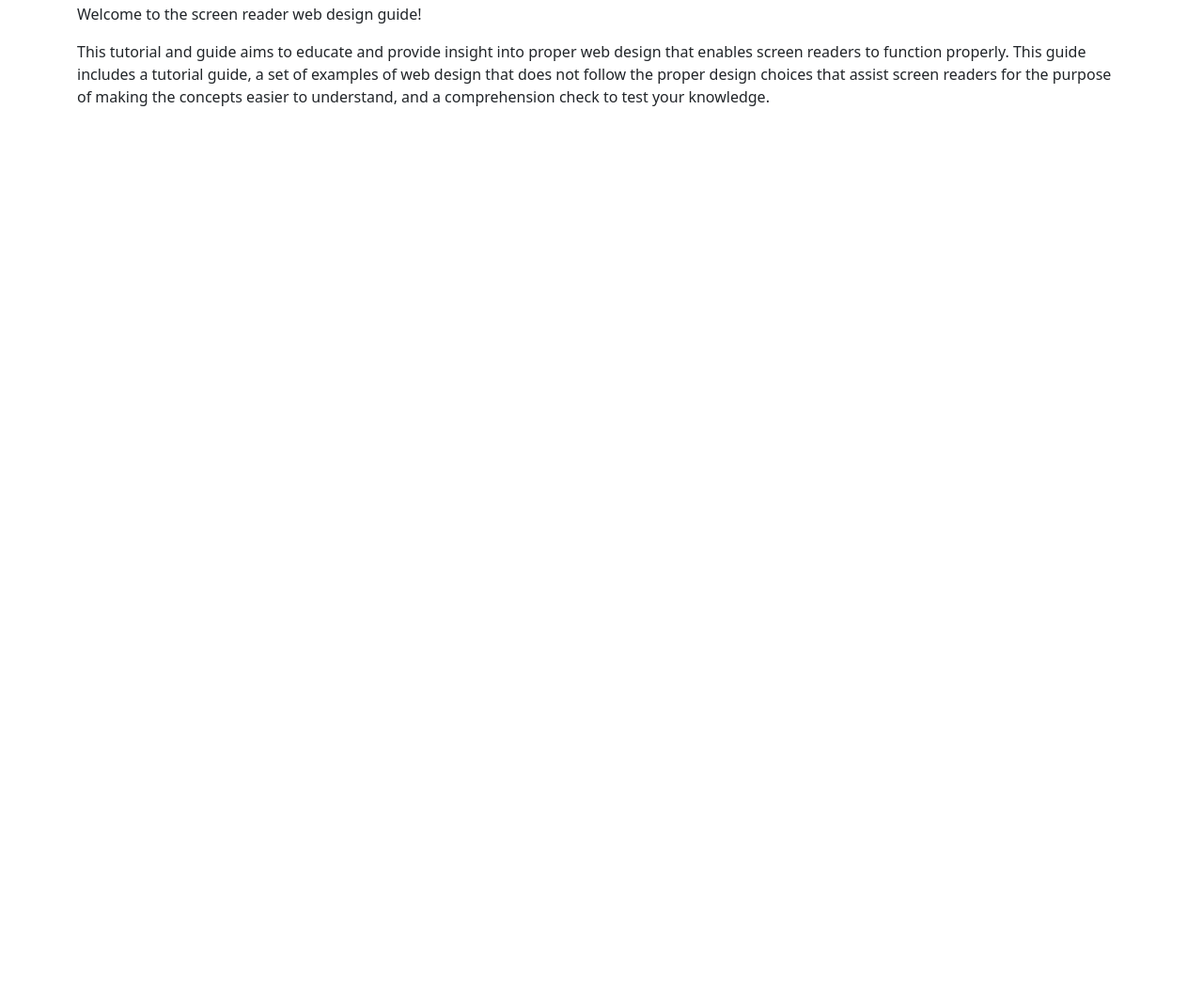
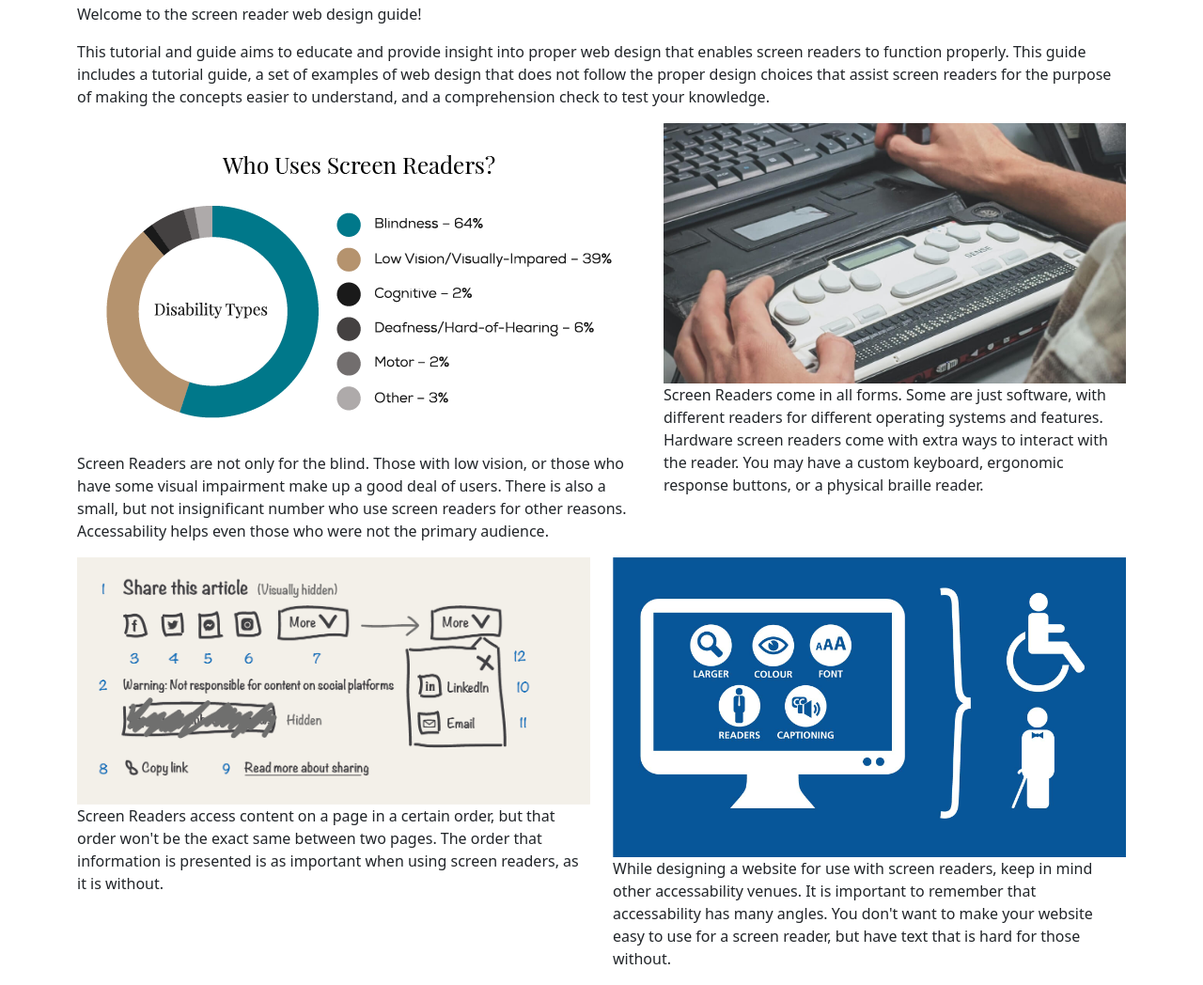
Before and after one commit to Miniture/HCI-Project, a plain HTML site: page index.html in a window 1280 px wide. Shown: the part 157-1205 px from the top of the page at 94% size. Before the commit the page ends 800 px from the top, so only its background shows below. Drawn offline with nearby package versions, Linux system fonts and the light colour scheme.

Commit message:
Add files via upload

```diff
--- a/index.html
+++ b/index.html
@@ -21,14 +21,29 @@
 		<p>Welcome to the screen reader web design guide!</p>
 		<p>This tutorial and guide aims to educate and provide insight into proper web design that enables screen readers to function properly. This guide includes a tutorial guide, a set of examples of web design that does not follow the proper design choices that assist screen readers for the purpose of making the concepts easier to understand, and a comprehension check to test your knowledge.</p>
 	</div>
+	<div class="container">
+			<div class="row">
+				<div class="col-md">
+					<img src="img/chart.png" alt="Chart showing a breakdown of the people that use screen readers.">
+					<p>Screen Readers are not only for the blind. Those with low vision, or those who have some visual impairment make up a good deal of users. There is also a small, but not insignificant number who use screen readers for other reasons. Accessability helps even those who were not the primary audience.</p>
+				</div>
+				<div class="col-md">
+					<img src="img/reader.jpg" class="img-fluid" alt="">
+					<p>Screen Readers come in all forms. Some are just software, with different readers for different operating systems and features. Hardware screen readers come with extra ways to interact with the reader. You may have a custom keyboard, ergonomic response buttons, or a physical braille reader.</p>
+				</div>
+			</div>
+			<div class="row">
+				<div class="col-md">
+					<img src="img/order.png" class="img-fluid" alt="">
+					<p>Screen Readers access content on a page in a certain order, but that order won't be the exact same between two pages. The order that information is presented is as important when using screen readers, as it is without. </p>
+				</div>
+				<div class="col-md">
+					<img src="img/banner.jpg" class="img-fluid" alt="">
+					<p>While designing a website for use with screen readers, keep in mind other accessability venues. It is important to remember that accessability has many angles. You don't want to make your website easy to use for a screen reader, but have text that is hard for those without.</p>
+				</div>
+			</div>
+		</div>
 
 
 </body>
 </html>
-
-<!--
-Notes
-
-
-.sr-only class?
--->
```
